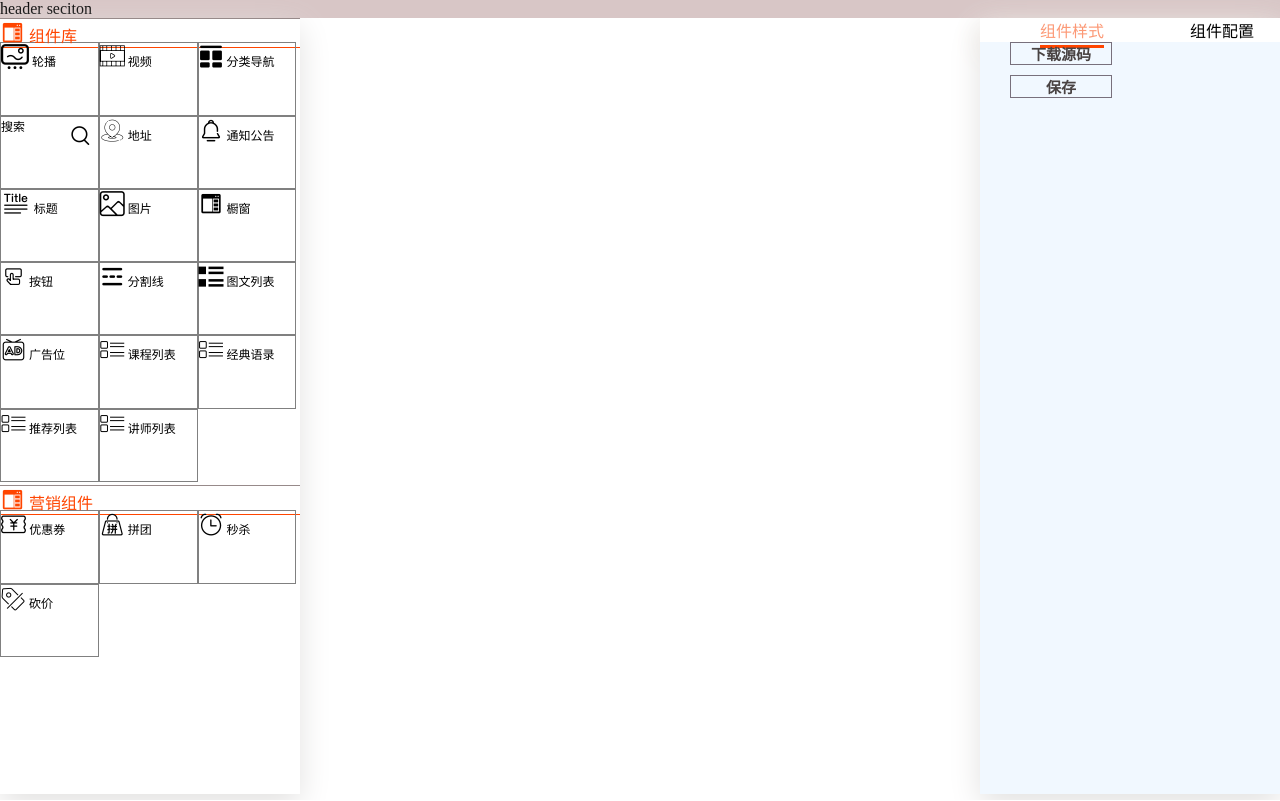
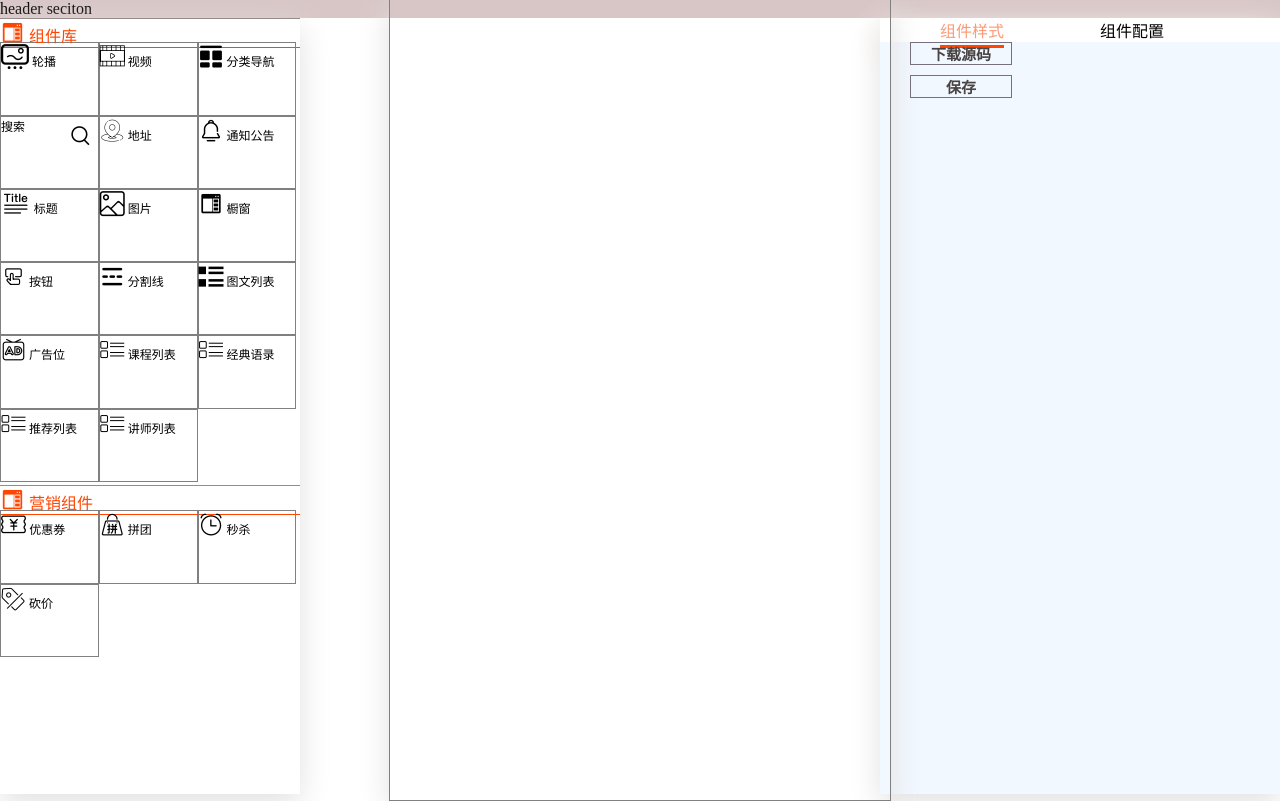
Before and after one commit to yewanting/Leaf_Frontend, a Vue app: page /home in a window 1280 px wide. Built offline with nearby package versions, Linux system fonts and the light colour scheme.

Commit message:
修改主页第一版

```diff
--- a/src/home/home.vue
+++ b/src/home/home.vue
@@ -49,7 +49,8 @@
         </div>
       </nav>
       <!-- 中间部分 -->
-      <article id="mainview">
+      <article>
+        <div class="main_view_mid" id="mainview">
           <my_toast></my_toast>
           <div v-for="(com,index) in curComList" :key="index">
             <!-- 按钮 -->
@@ -163,6 +164,7 @@
               :margin_top="com.attr.margin_top"
             ></my_separator>
           </div>
+        </div>
       </article>
       <aside>
         <div class="main_view_right_title">
@@ -213,11 +215,6 @@
         </div>
       </aside>
     </main>
-
-
-
-
-
   </div>
 </template>
 
--- a/static/css/index.css
+++ b/static/css/index.css
@@ -30,7 +30,7 @@ article {
 }
 
 aside {
-  width: 300px;
+  width: 400px;
   box-shadow: 0px 10px 30px rgb(226, 225, 224);
 }
 
@@ -38,15 +38,6 @@ footer {
   margin-top: auto;
 }
 /* 左端组件库 */
-.main_view_left {
-  position: absolute;
-  top: 0;
-  left: 0;
-  width: 300px;
-  /* height: 99vh; */
-  box-shadow: 0px 10px 30px rgb(226, 225, 224);
-  border: 1px solid rgb(151, 138, 138);
-}
 
 .main_view_left_top {
   width: 100%;
```
Lines whose indentation alone changed are shown as unchanged.
